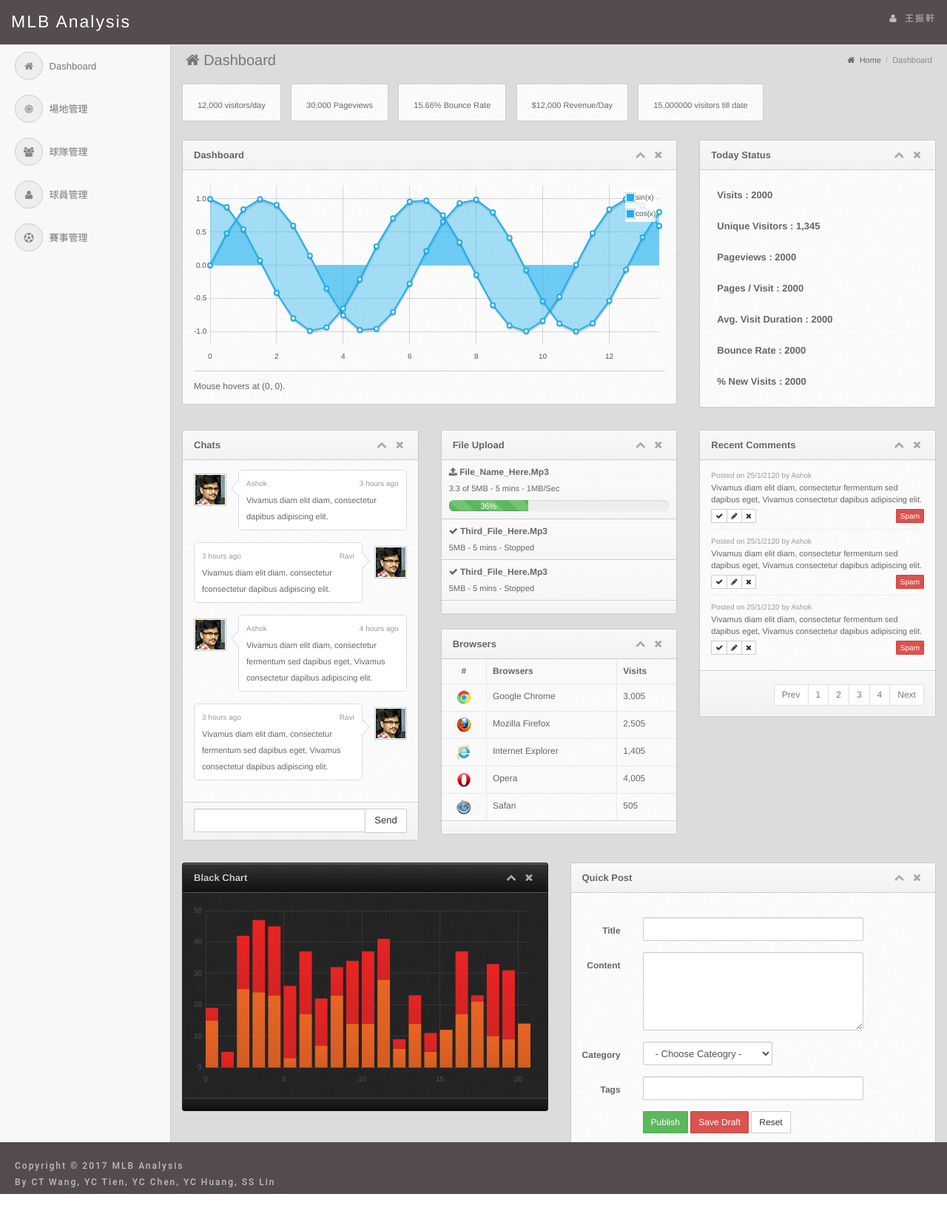
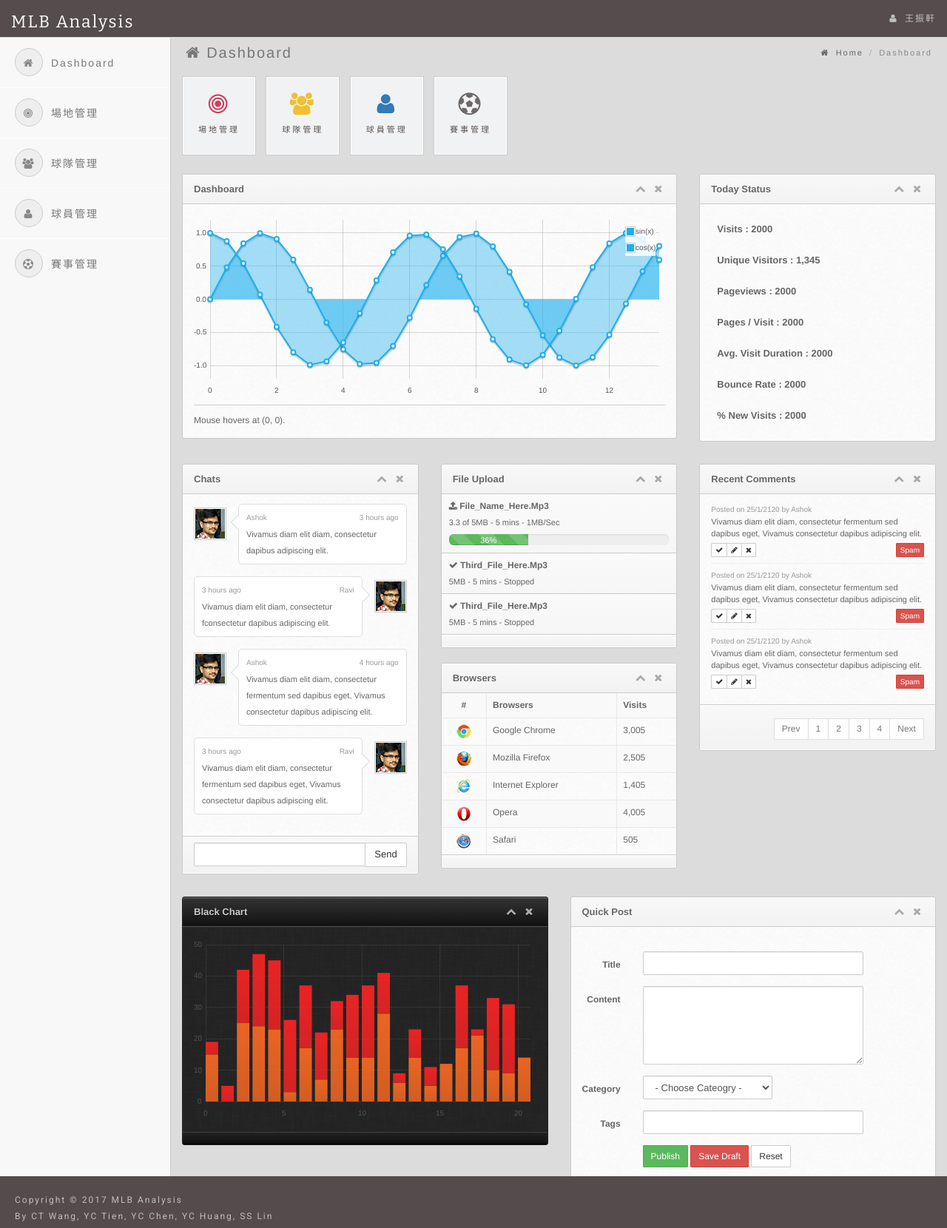
Before and after one commit to blazers08/data_model_project2, a Flask app: page / in a window 1280 px wide. Shown: the whole page at 74% size. Before the commit the page ends 1614 px from the top, so only its background shows below. Run offline with Flask 2, Linux system fonts and the light colour scheme; a user stored in the database is signed in; some libraries are stand-ins or nearby versions.

Commit message:
add category component in dashboard

```diff
--- a/project_name/static/css/style.css
+++ b/project_name/static/css/style.css
@@ -53,7 +53,8 @@ p{
 }
 
 a{
-	color: #026b9c;
+	/*color: #026b9c;*/
+	color:#564e4e;
 }
 
 a:hover{
@@ -407,7 +408,6 @@ text-decoration:none;
 /* Navbar */
 
 .navbar *{
-	height: 60px;
 	font-weight: normal !important;
 	text-shadow:none !important;
 	background: #554d4d;
@@ -439,6 +439,7 @@ text-decoration:none;
 
 .navbar-brand{
    color:#777;
+	 font-family: 'Bitter', serif;
    font-size:23px;
    font-weight:bold;
    padding-top:20px;
@@ -714,21 +715,14 @@ header .header-data .hdata em{
 
 
 .sidebar #nav > li > a {
-  display: block;
-  padding: 10px 20px;
-  font-size: 13px;
+	display: block;
+  padding: 15px 20px;
+  font-size: 14px;
   color: #777;
   text-decoration: none;
-  /*border-bottom: 1px solid #ccc;
-  border-top: 1px solid #fff;*/
   background-color: #f8f8f8;
-  /*background: -webkit-gradient(linear, left top, left bottom, from(#f9f9f9), to(#f2f2f2));
-  background: -webkit-linear-gradient(top, #f9f9f9, #f2f2f2);
-  background: -moz-linear-gradient(top, #f9f9f9, #f2f2f2);
-  background: -ms-linear-gradient(top, #f9f9f9, #f2f2f2);
-  background: -o-linear-gradient(top, #f9f9f9, #f2f2f2);
-  background: linear-gradient(top, #f9f9f9, #f2f2f2);*/
   box-shadow: inset 0px 1px 1px #fff;
+  letter-spacing: 2px;
 }
 
 .sidebar #nav > li > a:hover, .sidebar #nav > li.open > a {
@@ -784,7 +778,7 @@ header .header-data .hdata em{
 	position: relative;
 	margin-left: 230px;
 	margin-right: 0px;
-	margin-top: 20px;
+	margin-top: 10px;
 	width: auto;
 	/*background:#eee url("../img/main-back.png") repeat;*/
 	background-color: gainsboro;
@@ -943,16 +937,9 @@ table.dataTable thead .sorting_desc_disabled {
 /* Page head */
 
 .mainbar .page-head{
-  background-color: #f8f8f8;
-  background: -webkit-gradient(linear, left top, left bottom, from(#f8f8f8), to(#f2f2f2));
-  background: -webkit-linear-gradient(top, #f8f8f8, #f2f2f2);
-  background: -moz-linear-gradient(top, #f8f8f8, #f2f2f2);
-  background: -ms-linear-gradient(top, #f8f8f8, #f2f2f2);
-  background: -o-linear-gradient(top, #f8f8f8, #f2f2f2);
-  background: linear-gradient(top, #f8f8f8, #f2f2f2);
+  background-color: transparent;
   padding: 0px 20px;
-  border-bottom: 1px solid #fff;
-  box-shadow: inset 0px 1px 1px #fff;
+	letter-spacing: 2px;
 }
 
 .mainbar .page-head h2{
@@ -1348,7 +1335,6 @@ table.dataTable thead .sorting_desc_disabled {
 	display: inline-block;
 	margin-bottom: 5px;
 	margin-right: 10px;
-    padding: 10px 20px;
   background-color: #f8f8f8;
   background: -webkit-gradient(linear, left top, left bottom, from(#f8f8f8), to(#f2f2f2));
   background: -webkit-linear-gradient(top, #f8f8f8, #f2f2f2);
--- a/project_name/templates/dashboard.html
+++ b/project_name/templates/dashboard.html
@@ -1,5 +1,22 @@
 {% extends "index.html" %}
 {% block body %}
+<style>
+.iconButton {
+  font-size: 14px;
+  padding: 20px;
+  letter-spacing: 3px;
+  font-family: "Arial Narrow";
+  border-radius: 2px;
+  background-color: rgb(241, 242, 243);
+  color: white;
+  border: 1px solid white;
+  cursor: pointer;
+  outline: none;
+}
+.iconButton div:hover {
+  color: gray;
+}
+</style>
 <!-- Page heading -->
   <div class="page-head">
     <h2 class="pull-left"><i class="fa fa-home"></i> Dashboard</h2>
@@ -13,13 +30,10 @@
     </div>
   </div>
   <!-- Page heading ends -->
-
   <!-- Matter -->
   <div class="matter">
     <div class="container">
-
       <!-- Today status. jQuery Sparkline plugin used. -->
-
       <div class="row">
         <div class="col-md-12">
           <!-- List starts -->
@@ -28,24 +42,39 @@
             <li>
               <!-- Graph -->
               <div><span id="todayspark1" class="spark"></span></div>
-              <!-- Text -->
-              <div class="datas-text">12,000 visitors/day</div>
+              <div class="iconButton">
+                <a href="{{ url_for('field.simple_list') }}">
+                  <i style="font-size:30px;color:#ce405d" class="fa fa fa-bullseye"></i>
+                  <div class="datas-text">場地管理</div>
+                </a>
+              </div>
             </li>
             <li>
               <div><span id="todayspark2" class="spark"></span></div>
-              <div class="datas-text">30,000 Pageviews</div>
+              <div class="iconButton">
+                <a href="{{ url_for('field.simple_list') }}">
+                  <i style="font-size:30px;color:#ecc133" class="fa fa-users"></i>
+                  <div class="datas-text">球隊管理</div>
+                </a>
+              </div>
             </li>
             <li>
               <div><span id="todayspark3" class="spark"></span></div>
-              <div class="datas-text">15.66% Bounce Rate</div>
+              <div class="iconButton">
+                <a href="{{ url_for('field.simple_list') }}">
+                  <i style="font-size:30px;color:#337ab7" class="fa fa-user"></i>
+                  <div class="datas-text">球員管理</div>
+                </a>
+              </div>
             </li>
             <li>
               <div><span id="todayspark4" class="spark"></span></div>
-              <div class="datas-text">$12,000 Revenue/Day</div>
-            </li>
-            <li>
-              <div><span id="todayspark5" class="spark"></span></div>
-              <div class="datas-text">15,000000 visitors till date</div>
+              <div class="iconButton">
+                <a href="{{ url_for('field.simple_list') }}">
+                  <i style="font-size:30px;color:#6d6969" class="fa fa fa-futbol-o"></i>
+                  <div class="datas-text">賽事管理</div>
+                </a>
+              </div>
             </li>
           </ul>
         </div>
--- a/project_name/templates/head.html
+++ b/project_name/templates/head.html
@@ -15,6 +15,8 @@
 <link rel="stylesheet" href="{{ url_for('static', filename='css/font-awesome.min.css') }}">
 <!-- jQuery UI -->
 <link rel="stylesheet" href="{{ url_for('static', filename='css/jquery-ui.css') }}">
+<!-- Google font -->
+<link href="https://fonts.googleapis.com/css?family=Bitter|Roboto|Saira:500" rel="stylesheet">
 <!-- Calendar -->
 <link rel="stylesheet" href="{{ url_for('static', filename='css/fullcalendar.css') }}">
 <!-- prettyPhoto -->
```
